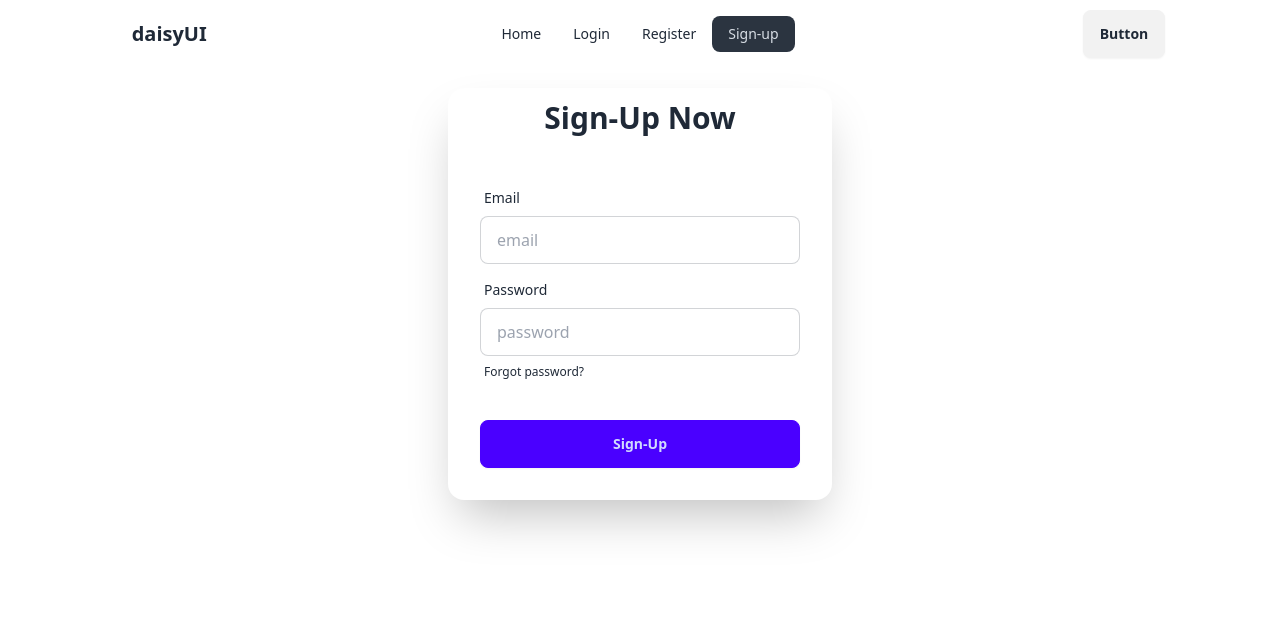
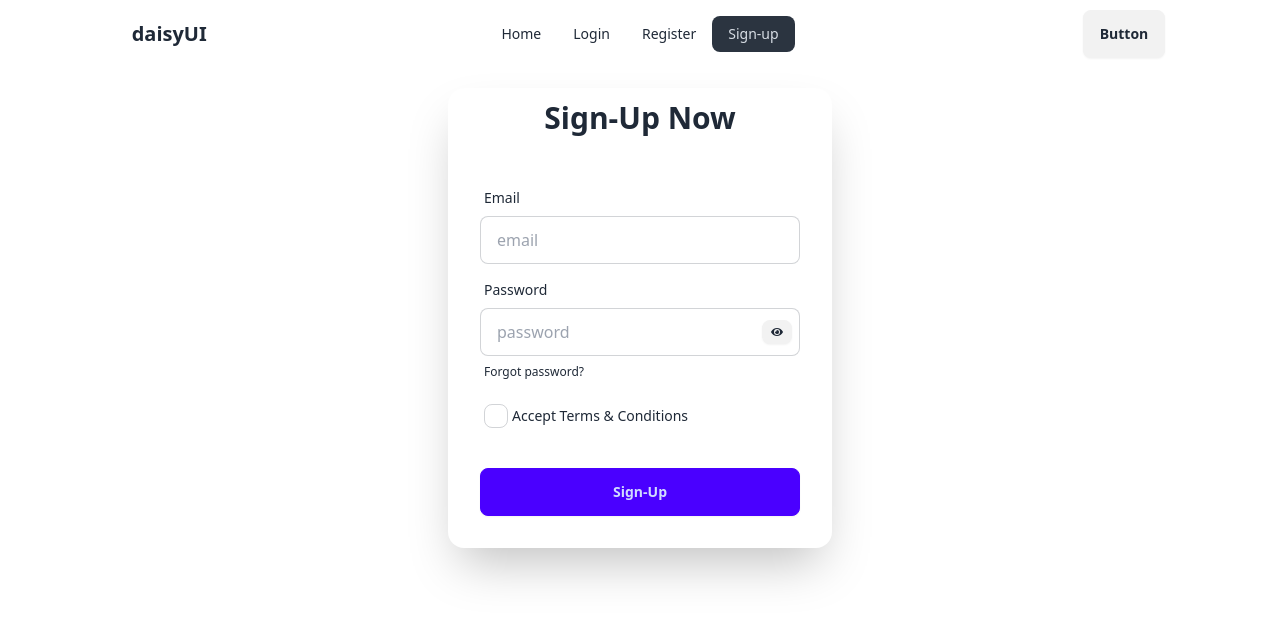
Before and after one commit to AbirhossenCSE/Explore-Firebase, a React (Vite) app in the folder email-auth/: page /signup in a window 1280 px wide. Shown: the top 620 px of the page. Built offline with nearby package versions, Linux system fonts and the light colour scheme.

Commit message:
show password and accept terms

```diff
--- a/email-auth/package.json
+++ b/email-auth/package.json
@@ -15,6 +15,7 @@
     "match-sorter": "^8.0.0",
     "react": "^18.3.1",
     "react-dom": "^18.3.1",
+    "react-icons": "^5.3.0",
     "react-router-dom": "^6.28.0",
     "sort-by": "^1.2.0"
   },
--- a/email-auth/src/components/SignUp/SignUp.jsx
+++ b/email-auth/src/components/SignUp/SignUp.jsx
@@ -1,20 +1,29 @@
 import { createUserWithEmailAndPassword } from 'firebase/auth';
 import { auth } from '../../firebase.init';
 import { useState } from 'react';
+import { FaEye, FaEyeSlash } from 'react-icons/fa';
 
 const SignUp = () => {
     const [success, setSuccess] = useState(false);
     const [errorMessagr, setErrorMessage] = useState('');
+    const [showPassword, setShoePassword] = useState(false);
 
-    const handleSignUp = e =>{
+
+    const handleSignUp = e => {
         e.preventDefault();
         const email = e.target.email.value;
         const password = e.target.password.value;
-        console.log(email, password);
+        const terms = e.target.terms.checked;
+        console.log(email, password, terms);
 
         //reset error message
         setErrorMessage('');
         setSuccess(false);
+
+        if (!terms) {
+            setErrorMessage('Please Accept Our Terms');
+            return;
+        }
 
         // password
         if (password.length < 6) {
@@ -30,11 +39,11 @@
 
         // Create user
         createUserWithEmailAndPassword(auth, email, password)
-        .then(result =>{
+            .then(result => {
                 console.log(result.user);
                 setSuccess(true);
             })
-        .catch(error =>{
+            .catch(error => {
                 console.log("ERROR", error);
                 setErrorMessage(error.message);
                 setSuccess(false);
@@ -51,15 +60,31 @@
                     </label>
                     <input type="email" name='email' placeholder="email" className="input input-bordered" required />
                 </div>
-                        <div className="form-control">
+                <div className="form-control relative">
                     <label className="label">
                         <span className="label-text">Password</span>
                     </label>
-                            <input type="password" name='password' placeholder="password" className="input input-bordered" required />
+                    {/* password show */}
+                    <input type={showPassword ? 'text' : 'password'} name='password' placeholder="password" className="input input-bordered" required />
+
+                    <button onClick={() => setShoePassword(!showPassword)} className='btn btn-xs absolute right-2 top-12'>
+                        {
+                            showPassword ? <FaEyeSlash></FaEyeSlash> : <FaEye></FaEye>
+                        }
+                    </button>
+
                     <label className="label">
                         <a href="#" className="label-text-alt link link-hover">Forgot password?</a>
                     </label>
                 </div>
+
+                <div className="justify-start">
+                    <label className="label cursor-pointer justify-start">
+                        <input type="checkbox" name='terms' className="checkbox mr-1" />
+                        <span className="label-text">Accept Terms & Conditions</span>
+                    </label>
+                </div>
+
                 <div className="form-control mt-6">
                     <button className="btn btn-primary">Sign-Up</button>
                 </div>
```
Also changed, not shown: 1 other file (tests, documents, lock files or other folders). Lines whose indentation alone changed are shown as unchanged.
